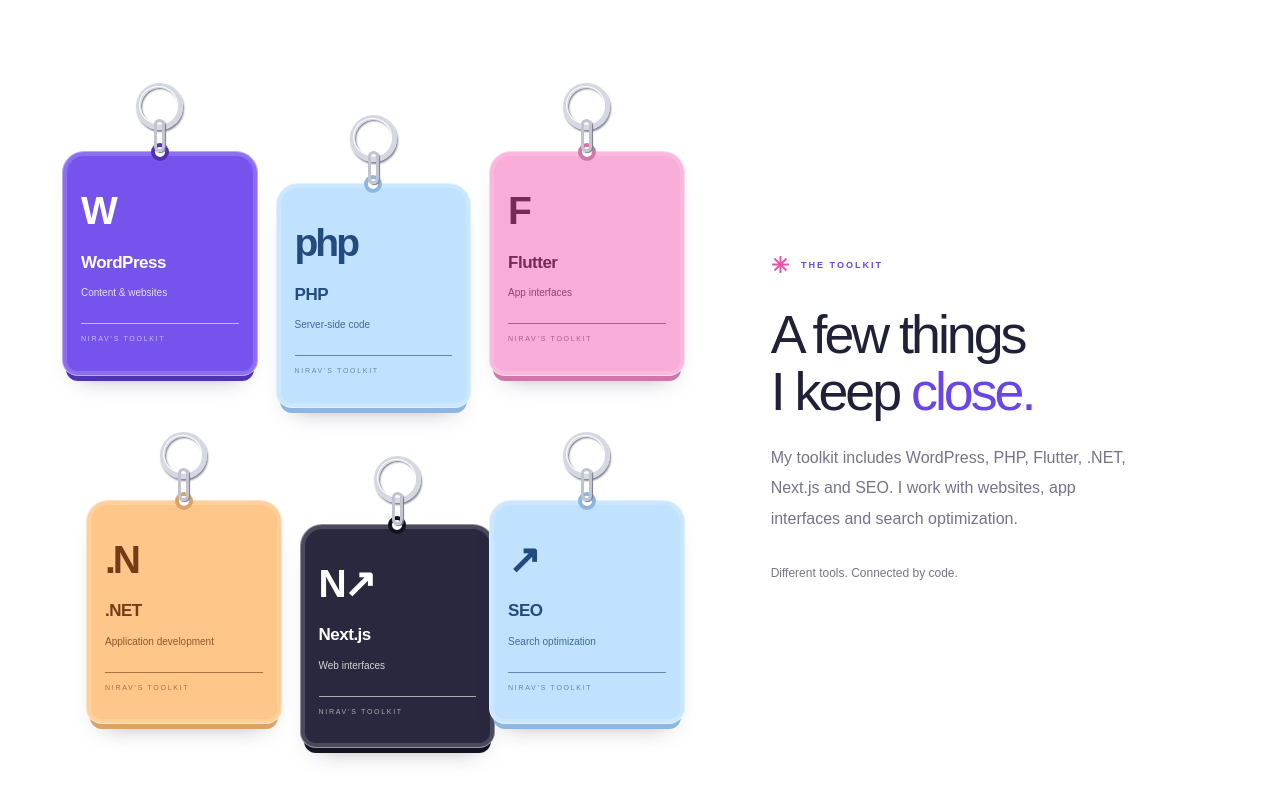
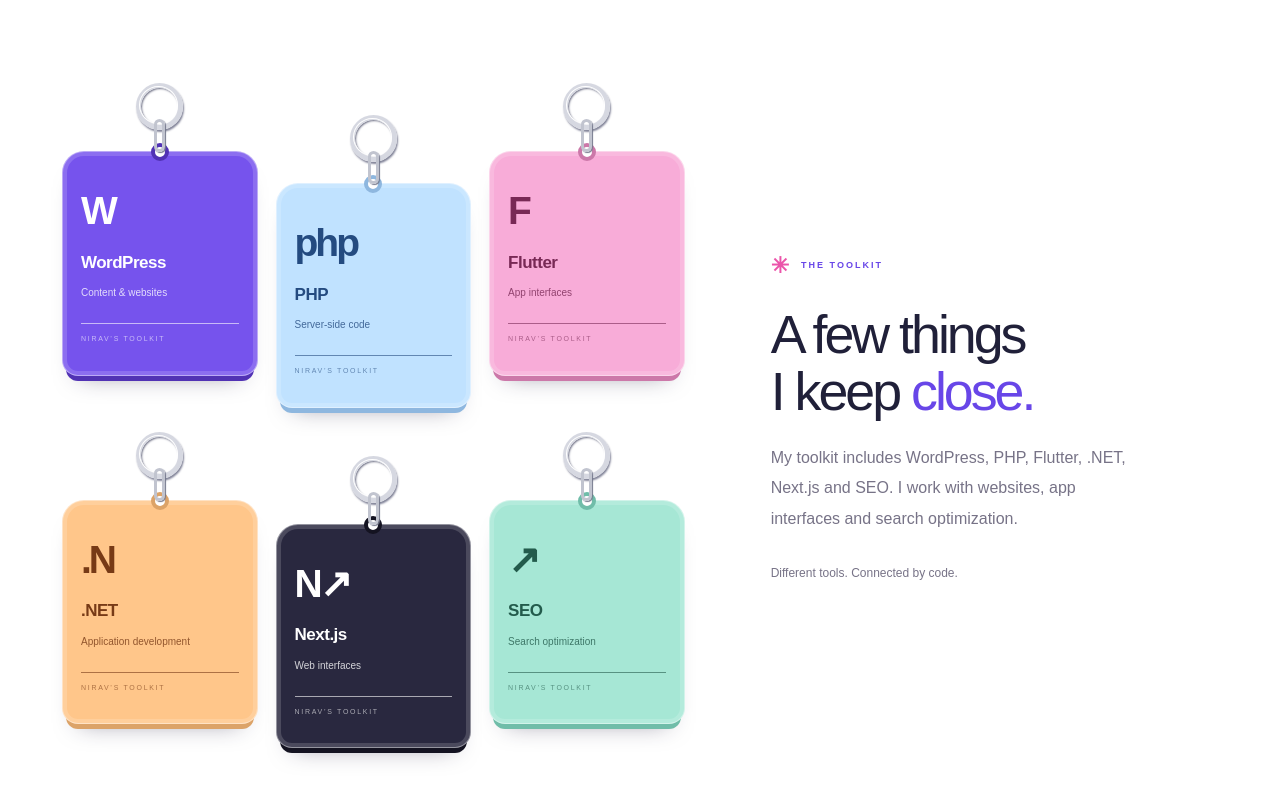
Before and after one commit to Zone3011/codex-time, a Next.js app: page / in a window 1280 px wide. Shown: the part 2781-3581 px from the top of the page. Built offline with nearby package versions, Linux system fonts and the light colour scheme.

Commit message:
Fix six-card spacing and center project web intro trigger

```diff
--- a/src/app/globals.css
+++ b/src/app/globals.css
@@ -1910,13 +1910,7 @@ main {
 .skill-keychain:nth-child(2) {
   margin-top: 32px;
 }
-.skill-keychain:nth-child(4) {
-  margin-left: 24px;
-  margin-right: -24px;
-}
 .skill-keychain:nth-child(5) {
-  margin-left: 24px;
-  margin-right: -24px;
   margin-top: 24px;
 }
 .skill-hardware {
@@ -2029,6 +2023,11 @@ main {
   --tag-ink: #fff;
   --tag-edge: #141321;
 }
+.skill-mint {
+  --tag: #a6e7d5;
+  --tag-ink: #235b4c;
+  --tag-edge: #70bda9;
+}
 @media (max-width: 1000px) {
   .skills-layout {
     gap: 36px;
--- a/src/components/showcase/project-reveal.tsx
+++ b/src/components/showcase/project-reveal.tsx
@@ -38,7 +38,8 @@ export function ProjectReveal({ children }: { children: ReactNode }) {
       return (
         box.height > 0 &&
         shown / box.height >= 0.75 &&
-        box.top + box.height / 2 <= innerHeight * 0.78
+        Math.abs(box.top + box.height / 2 - innerHeight / 2) <=
+          innerHeight * 0.08
       );
     };
     const schedule = () => {
--- a/src/content/toolkit.ts
+++ b/src/content/toolkit.ts
@@ -14,5 +14,5 @@ export const toolkit = [
     color: "orange",
   },
   { name: "Next.js", mark: "N↗", label: "Web interfaces", color: "ink" },
-  { name: "SEO", mark: "↗", label: "Search optimization", color: "blue" },
+  { name: "SEO", mark: "↗", label: "Search optimization", color: "mint" },
 ] as const;
```
Also changed, not shown: 3 other files (tests, documents, lock files or other folders).
